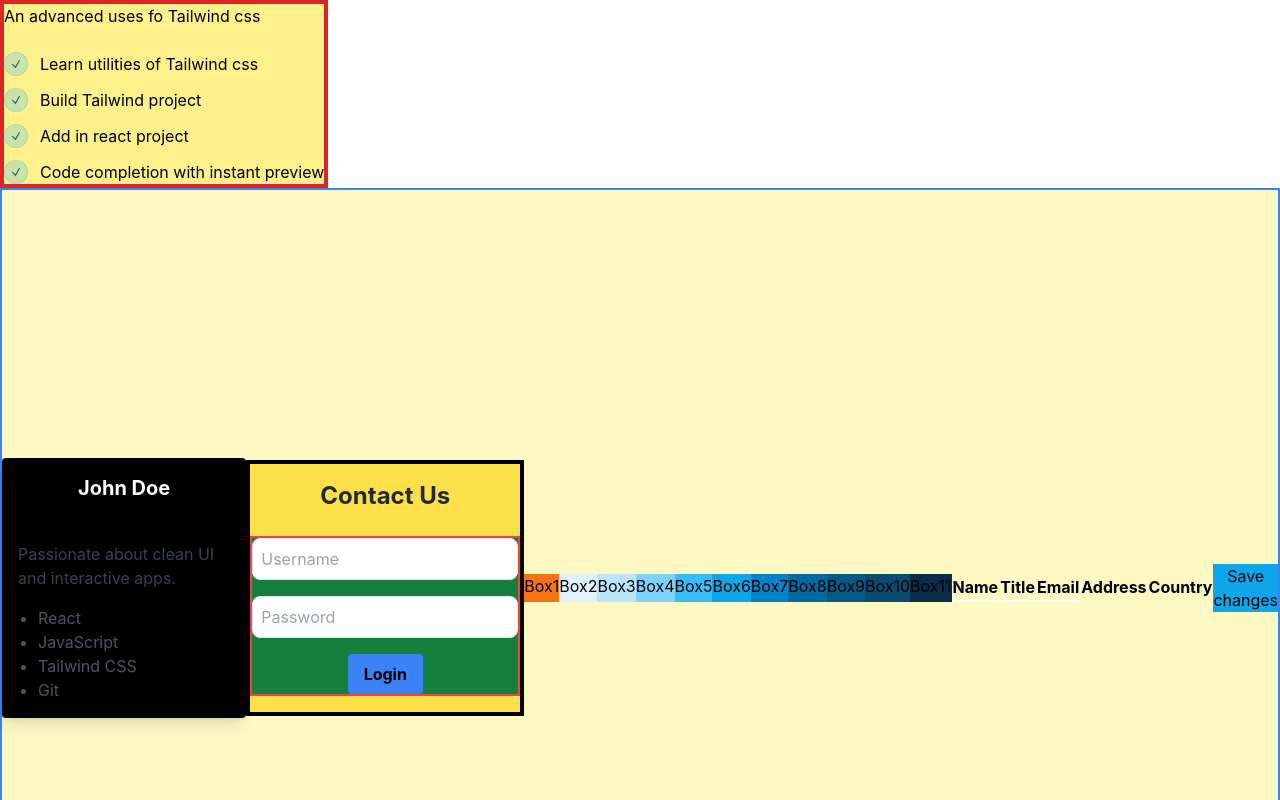
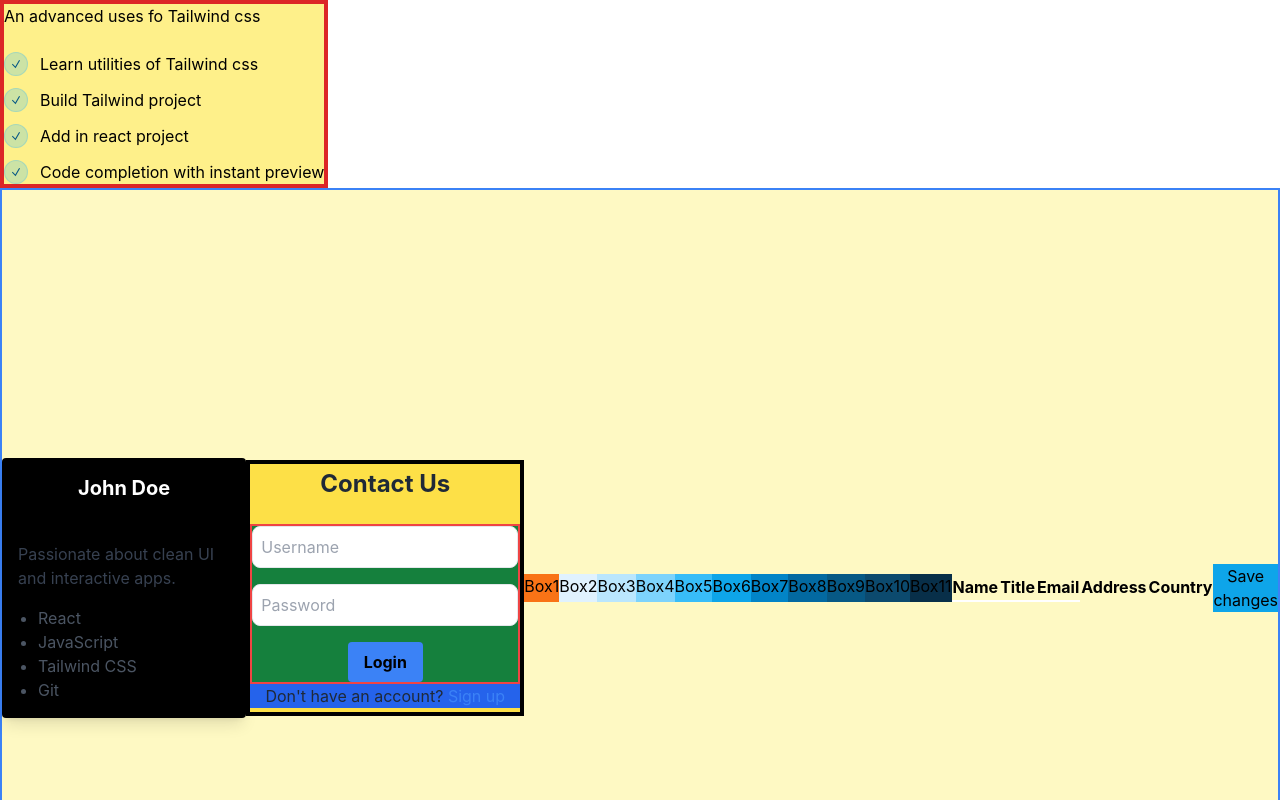
Before and after one commit to karan-maurya2/react-tailwind-smartapp, a React (Vite) app: page / in a window 1280 px wide. Shown: the top 800 px of the page. Built offline with nearby package versions, Linux system fonts and the light colour scheme.

Commit message:
code update

```diff
--- a/src/components/LoginForm.jsx
+++ b/src/components/LoginForm.jsx
@@ -15,6 +15,9 @@ function LoginForm(){
                 <input type="password" placeholder="Password" className="mb-4 p-2 border rounded-lg" />
                 <button type="submit" className="custom-button ">Login</button>
             </div>
+            <div className="flex justify-center">
+                <p className="text-gray-800">Don't have an account? <a href="#" className="text-blue-500">Sign up</a></p>
+            </div>
         </form>
         </div>
         </>
```
